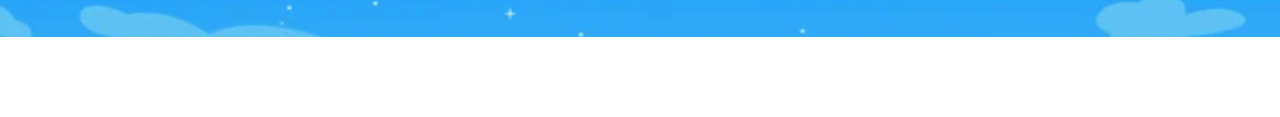
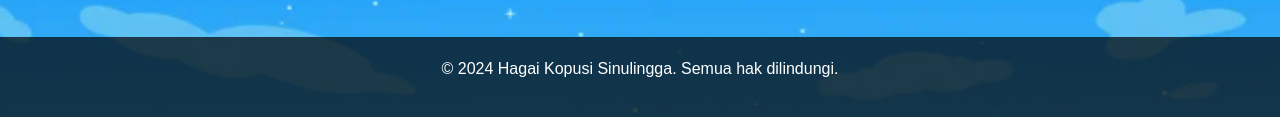
Before and after one commit to Hagaikopusi/UTSPEMWEB, a plain HTML site: page index.html in a window 1280 px wide. Shown: the part 1044-1161 px from the top of the page. Before the commit the page ends 1081 px from the top, so only its background shows below. Drawn offline with nearby package versions, Linux system fonts and the light colour scheme.

Commit message:
index.html

```diff
--- a/index.html
+++ b/index.html
@@ -205,6 +205,10 @@
     </div>
   </div>
 
+  <footer style="text-align: center; padding: 20px; color: white; background-color: rgba(0, 0, 0, 0.7); position: relative; z-index: 2;">
+        <p>&copy; 2024 Hagai Kopusi Sinulingga. Semua hak dilindungi.</p>
+    </footer>
+
   <script>
     const carouselSlide = document.getElementById('carouselSlide');
     let counter = 0;
```
